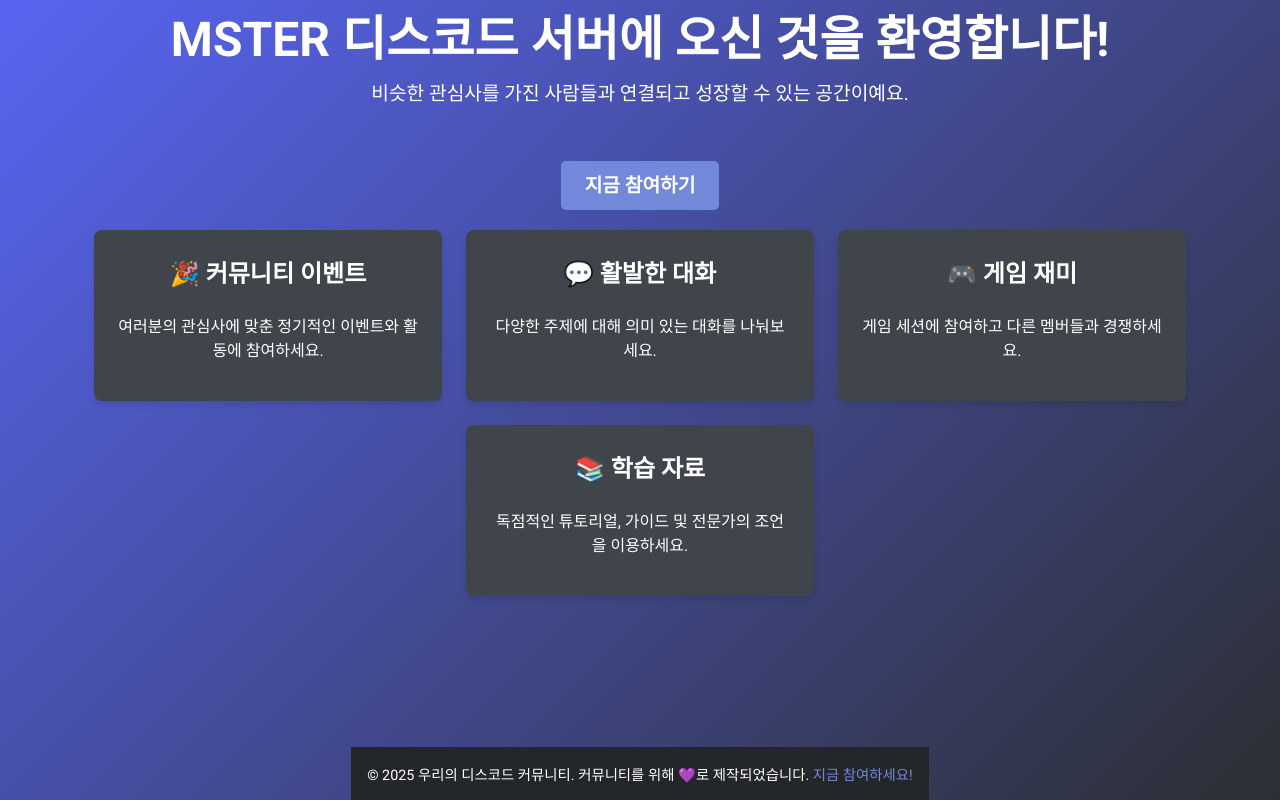
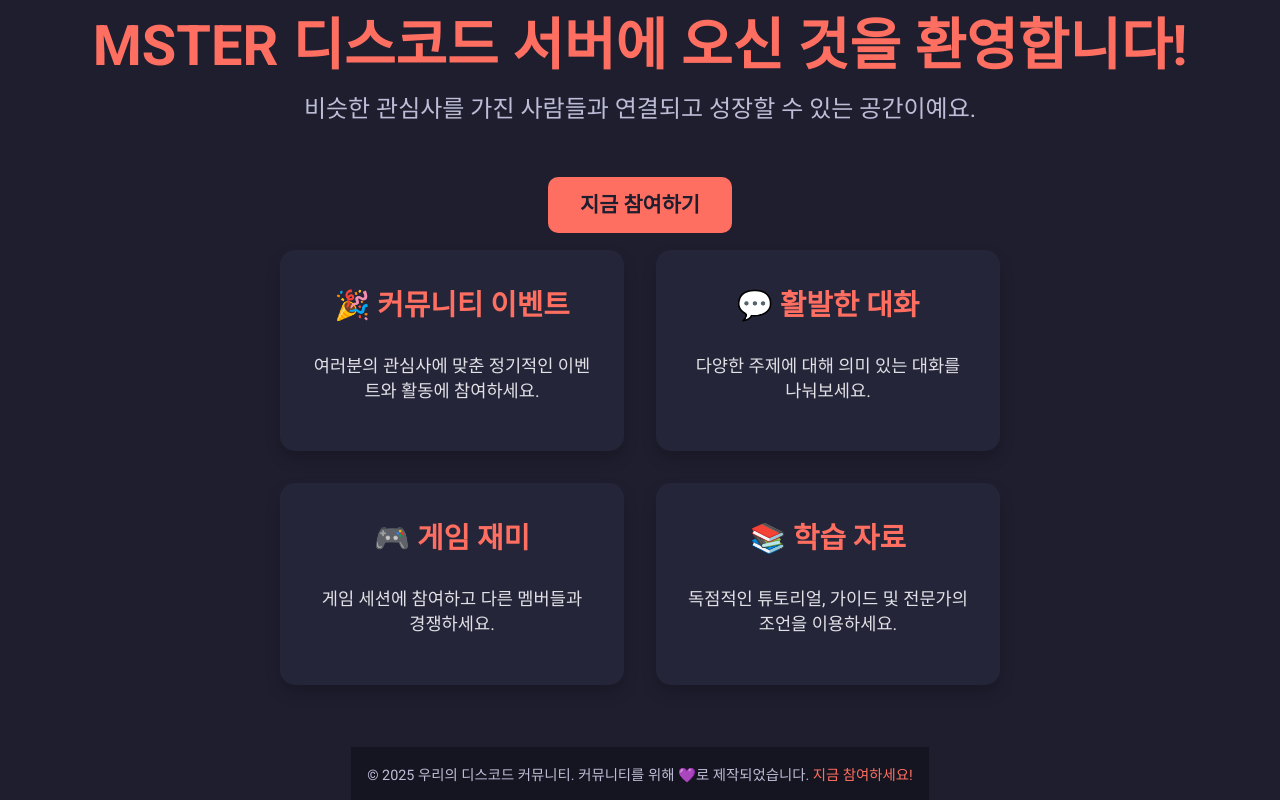
Before and after one commit to 8sharer8/rhddbwk, a plain HTML site: page index.html in a window 1280 px wide. Drawn offline with Linux system fonts and the light colour scheme.

Commit message:
Update index.html

```diff
--- a/index.html
+++ b/index.html
@@ -1,4 +1,3 @@
-
 <!DOCTYPE html>
 <html lang="ko">
 <head>
@@ -11,8 +10,8 @@
         body {
             margin: 0;
             font-family: 'Roboto', sans-serif;
-            background: linear-gradient(135deg, #5865F2, #2C2F33);
-            color: #fff;
+            background: #1E1E2F;
+            color: #E1E1E6;
             display: flex;
             flex-direction: column;
             align-items: center;
@@ -24,12 +23,14 @@
             margin-bottom: 2rem;
         }
         header h1 {
-            font-size: 3rem;
+            font-size: 3.5rem;
             margin: 0;
+            color: #FF6F61;
         }
         header p {
-            font-size: 1.2rem;
+            font-size: 1.5rem;
             margin: 0.5rem 0 0;
+            color: #BDBDD7;
         }
         .cta {
             text-align: center;
@@ -37,52 +38,60 @@
         }
         .cta a {
             text-decoration: none;
-            background: #7289DA;
-            padding: 0.8rem 1.5rem;
-            border-radius: 5px;
-            color: #fff;
+            background: #FF6F61;
+            padding: 1rem 2rem;
+            border-radius: 10px;
+            color: #1E1E2F;
             font-weight: 700;
-            font-size: 1.2rem;
-            transition: background 0.3s;
+            font-size: 1.3rem;
+            transition: transform 0.3s, background 0.3s;
         }
         .cta a:hover {
-            background: #5b6eae;
+            background: #E05650;
+            transform: scale(1.1);
         }
         .features {
             display: flex;
             flex-wrap: wrap;
             justify-content: center;
-            max-width: 1200px;
+            max-width: 1000px;
             margin: 2rem auto;
-            gap: 1.5rem;
+            gap: 2rem;
         }
         .feature {
-            background: #40444B;
-            padding: 1.5rem;
-            border-radius: 8px;
-            box-shadow: 0 4px 6px rgba(0, 0, 0, 0.1);
-            width: 300px;
+            background: #25253A;
+            padding: 2rem;
+            border-radius: 15px;
+            box-shadow: 0 8px 15px rgba(0, 0, 0, 0.2);
+            width: 280px;
             text-align: center;
+            transition: transform 0.3s;
+        }
+        .feature:hover {
+            transform: translateY(-10px);
         }
         .feature h3 {
             margin-top: 0;
-            font-size: 1.5rem;
+            font-size: 1.8rem;
+            color: #FF6F61;
         }
         .feature p {
-            font-size: 1rem;
+            font-size: 1.1rem;
+            color: #E1E1E6;
         }
         footer {
             margin-top: auto;
             text-align: center;
             padding: 1rem;
-            background: #23272A;
+            background: #151521;
         }
         footer p {
             margin: 0;
             font-size: 0.9rem;
+            color: #BDBDD7;
         }
         footer a {
-            color: #7289DA;
+            color: #FF6F61;
             text-decoration: none;
         }
         footer a:hover {
```
